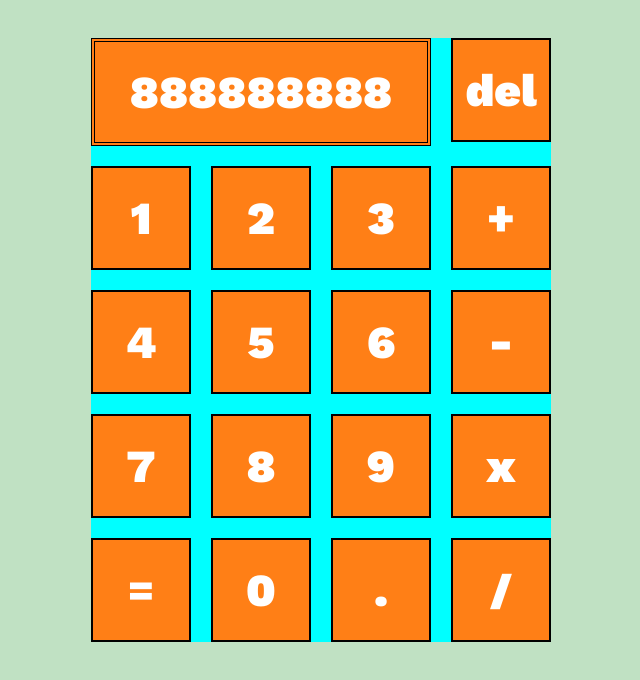
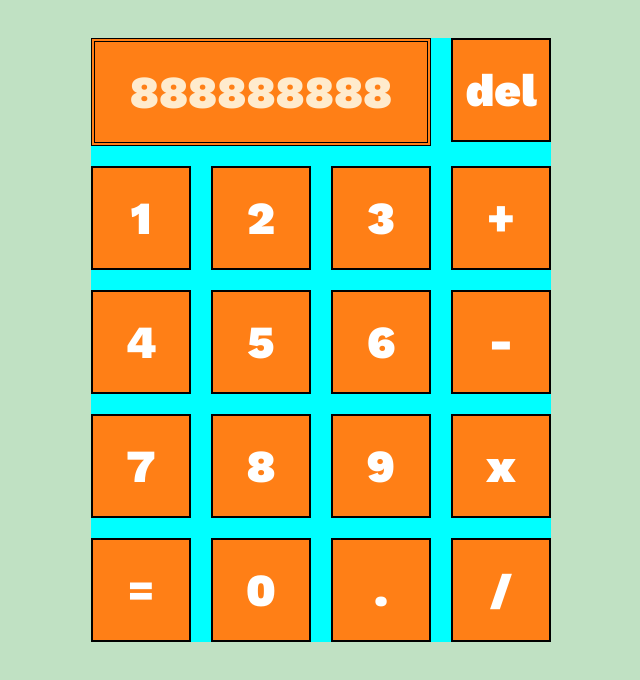
Before and after one commit to ASSOLI99/ABD-calc, a plain HTML site: page index.html in a window 1280 px wide. In both pictures the pointer is over the element "888888888". Shown: the whole page, without its empty margins (319-959 px from the left). Drawn offline with nearby package versions, Linux system fonts and the light colour scheme.

Commit message:
Update index.css

```diff
--- a/index.css
+++ b/index.css
@@ -31,3 +31,11 @@ body{
     border: black 4px ;
     border-style: double;
 }
+div div:hover{
+    cursor: pointer;
+    color: black;
+}
+.screen:hover{
+    cursor: text;
+    color: blanchedalmond;
+}
```
